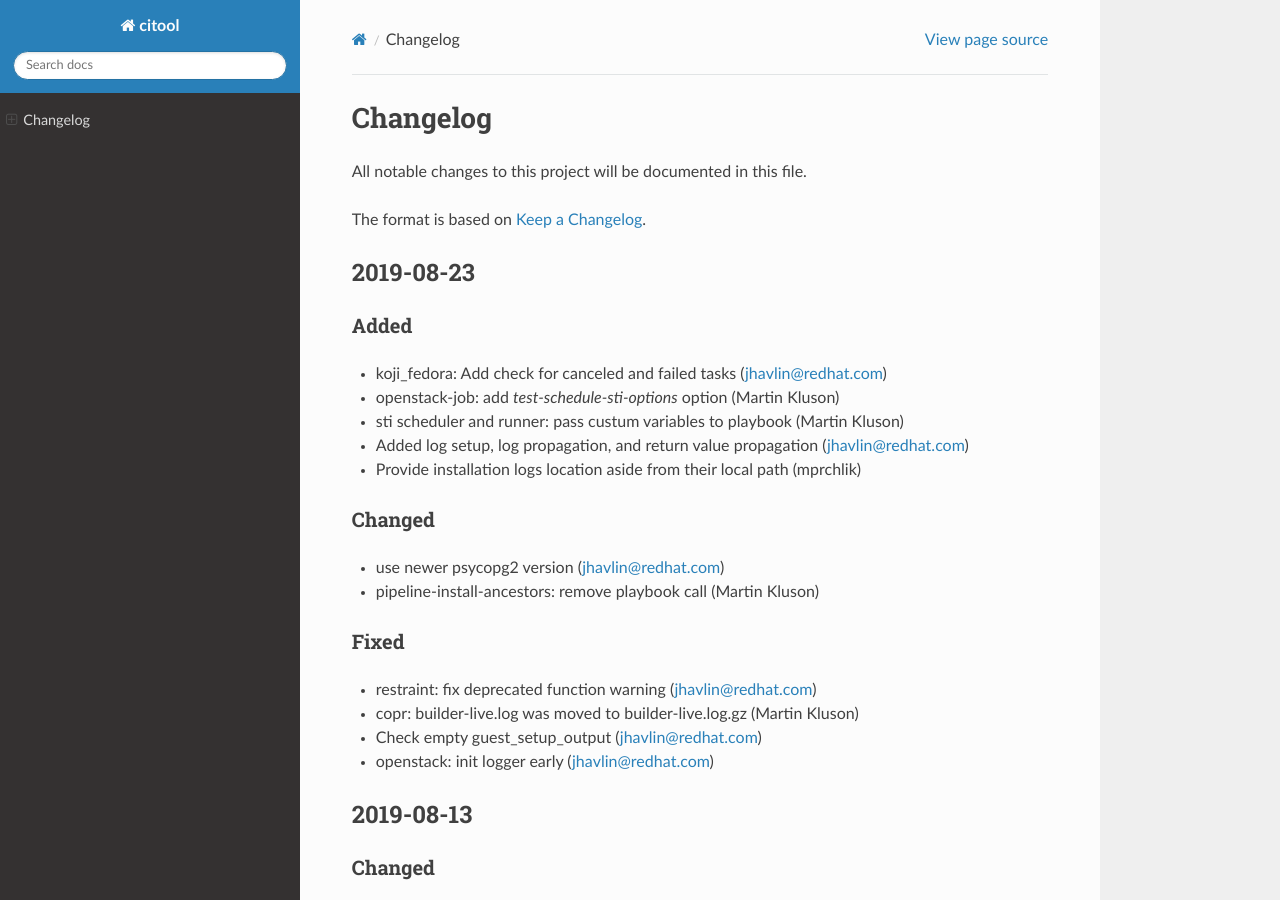
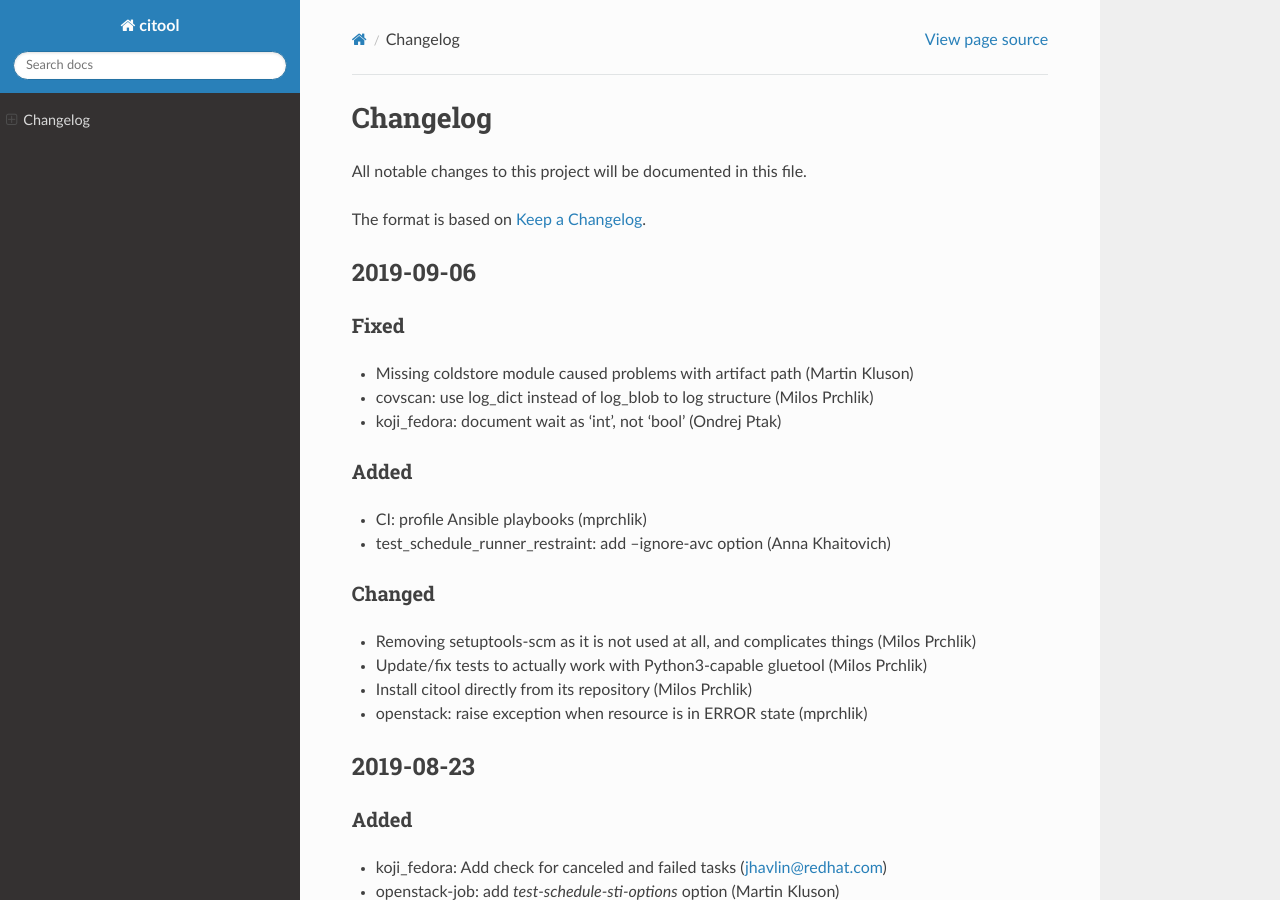
Before and after one commit to guy9050/gluetool, a Sphinx documentation site: the page built from docs/source/CHANGELOG.rst, in a window 1280 px wide and 900 px high. Built offline with Sphinx 7.4.7 and the Read the Docs theme 2.0.0, drawn with Linux system fonts in a browser that asks for light colours.

Commit message:
Changelog update for 2019-09-06 release

```diff
--- a/docs/source/CHANGELOG.rst
+++ b/docs/source/CHANGELOG.rst
@@ -4,6 +4,32 @@ Changelog
 All notable changes to this project will be documented in this file.
 
 The format is based on `Keep a Changelog <https://keepachangelog.com/en/1.0.0/>`_.
+
+
+2019-09-06
+----------
+
+Fixed
+~~~~~
+
+- Missing coldstore module caused problems with artifact path (Martin Kluson)
+- covscan: use log_dict instead of log_blob to log structure (Milos Prchlik)
+- koji_fedora: document wait as 'int', not 'bool' (Ondrej Ptak)
+
+Added
+~~~~~
+
+- CI: profile Ansible playbooks (mprchlik)
+- test_schedule_runner_restraint: add --ignore-avc option (Anna Khaitovich)
+
+Changed
+~~~~~~~
+
+- Removing setuptools-scm as it is not used at all, and complicates things (Milos Prchlik)
+- Update/fix tests to actually work with Python3-capable gluetool (Milos Prchlik)
+- Install citool directly from its repository (Milos Prchlik)
+- openstack: raise exception when resource is in ERROR state (mprchlik)
+
 
 2019-08-23
 ----------
```
